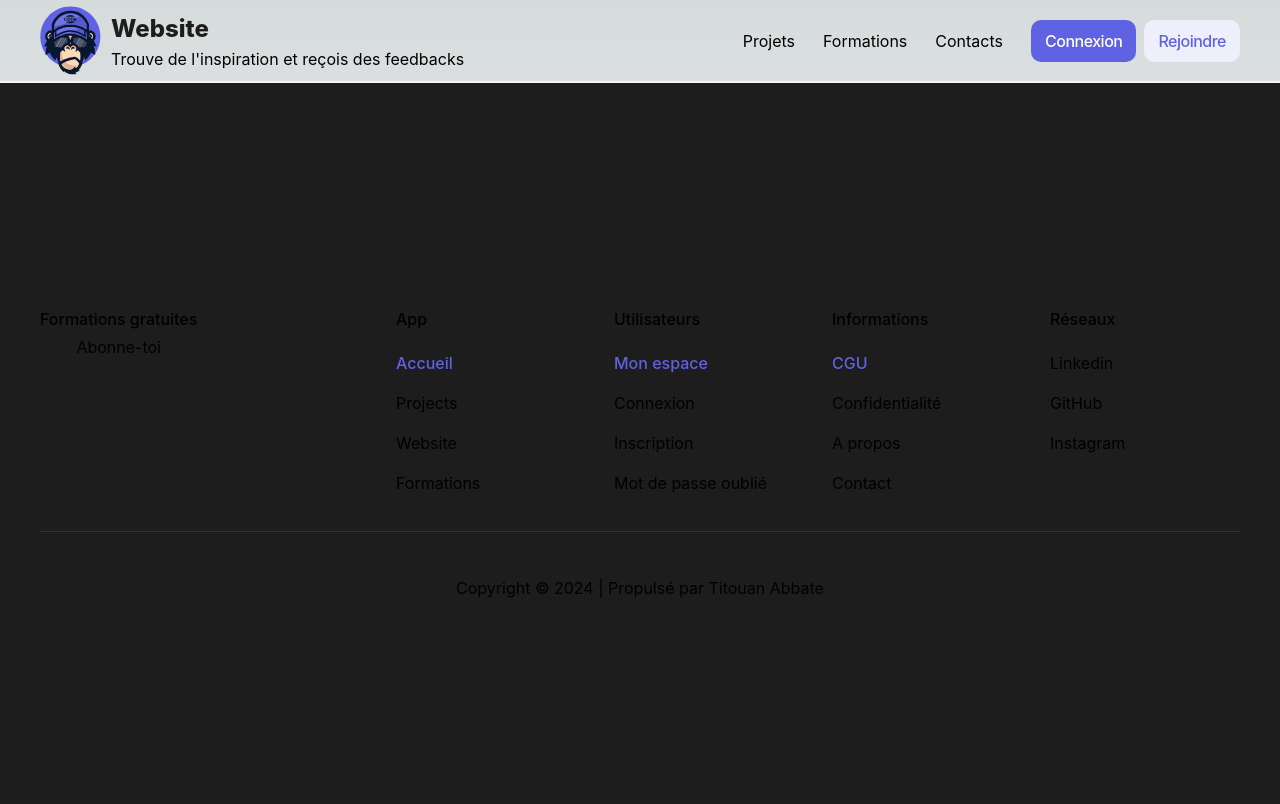
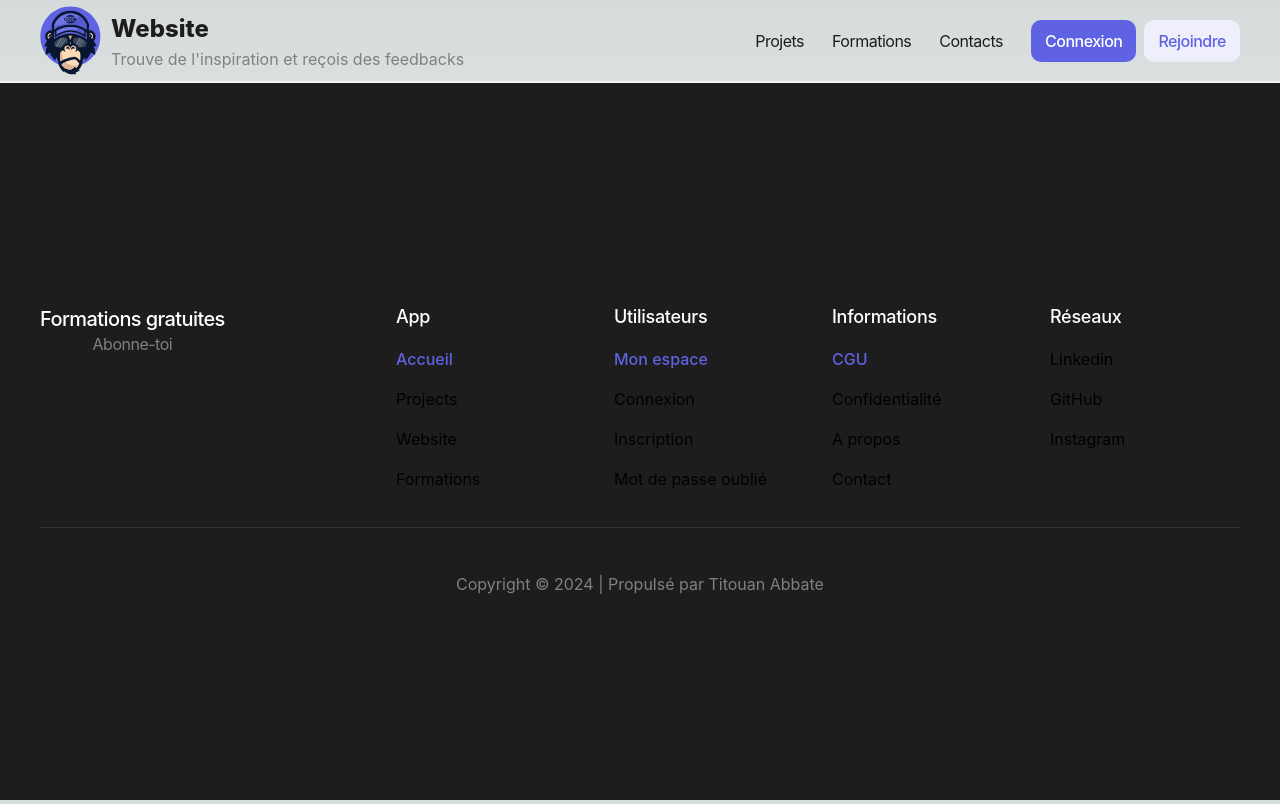
Before and after one commit to xXTitouanXx/website, a Next.js app in the folder front-end/: page / in a window 1280 px wide. Built offline with nearby package versions, Linux system fonts and the light colour scheme.

Commit message:
[ADD] correct typography.tsx

```diff
--- a/front-end/src/ui/design-system/typography/typography.tsx
+++ b/front-end/src/ui/design-system/typography/typography.tsx
@@ -17,7 +17,7 @@ interface TypographyProps {
         | "caption3"
         | "caption4";
     component?: "h1" | "h2" | "h3" | "h4" | "div" | "p" | "span";
-    theme?: "light" | "dark" | "black" | "gray" | "white";
+    theme?: "secondary" | "primary" | "black" | "gray" | "white";
     weight?: "regular" | "medium" | "semibold";
     className?: string;
     children: React.ReactNode;
@@ -31,15 +31,68 @@ export const Typography = ({
                                className,
                                children
                            }: TypographyProps) => {
-    let variantStyles: string = ""
+    let variantStyles: string = "", colorStyles: string = "";
     switch (variant) {
         case "display":
-            variantStyles = "text-red-500"
+            variantStyles = "text-8xl"
             break;
         case "h1":
-            variantStyles = "text-blue-500"
+            variantStyles = "text-7xl"
+            break;
+        case "h2":
+            variantStyles = "text-6xl"
+            break;
+        case "h3":
+            variantStyles = "text-5xl"
+            break;
+        case "h4":
+            variantStyles = "text-4xl"
+            break;
+        case "h5":
+            variantStyles = "text-3xl"
+            break;
+        case "lead":
+            variantStyles = "text-2xl"
+            break;
+        case "body-lg":
+            variantStyles = "text-lg"
+            break;
+        case "body-base":
+            variantStyles = "text-base"
+            break;
+       case "body-sm":
+            variantStyles = "text-sm"
+            break;
+        case "caption1":
+            variantStyles = "text-caption1"
+            break;
+         case "caption2":
+            variantStyles = "text-caption2"
+            break;
+         case "caption3":
+            variantStyles = "text-caption3"
+            break;
+         case "caption4":
+            variantStyles = "text-caption4"
             break;
     }
+    switch (theme) {
+        case "primary":
+            colorStyles="text-primary"
+            break
+        case "white":
+            colorStyles="text-white"
+            break
+        case "black":
+            colorStyles="text-gray"
+            break
+        case "gray":
+            colorStyles="text-gray-700"
+            break
+        case "secondary":
+            colorStyles="text-secondary"
+            break
+    }
     return <Component
-        className={clsx(variantStyles, weight === "medium" && "font-medium", className)}>{children}</Component>;
+        className={clsx(variantStyles,colorStyles, weight === "medium" && "font-medium", className)}>{children}</Component>;
 }
--- a/front-end/tailwind.config.js
+++ b/front-end/tailwind.config.js
@@ -21,6 +21,7 @@ module.exports = {
                 600: "#26A482",
             },
             gray: {
+                300: "#fafafa",
                 400: "#F2F2F2",
                 500: "#E5E5E5",
                 600: "#B2B2B2",
```
